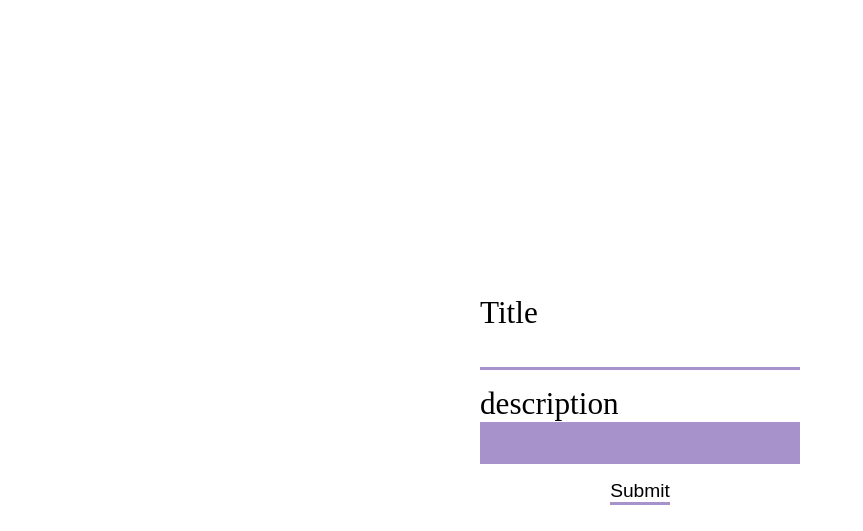
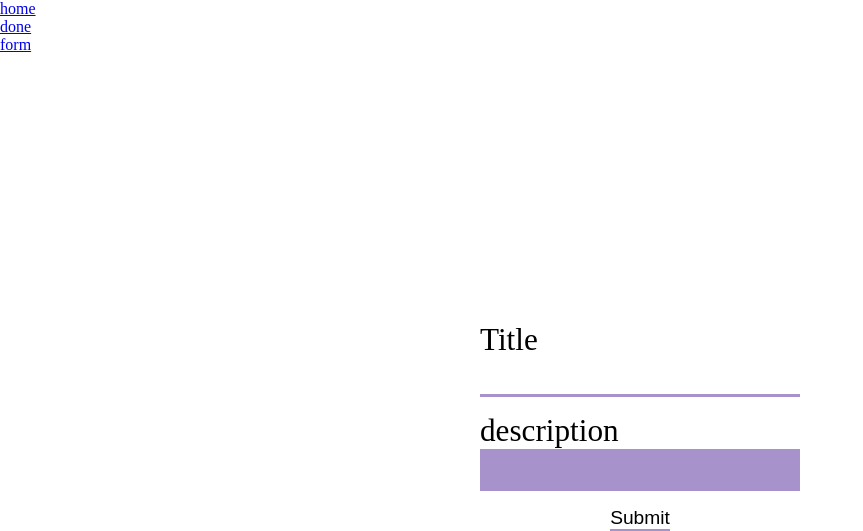
Before and after one commit to ralsei38/note, a Django app: page /form in a window 1280 px wide. Shown: the top 531 px of the page, without its empty margins (0-863 px from the left). Run offline with Django 3.2, Linux system fonts and the light colour scheme.

Commit message:
added a navigation bar

```diff
--- a/note_project/note_app/templates/done.html
+++ b/note_project/note_app/templates/done.html
@@ -5,15 +5,16 @@
         <meta charset="UTF-8">
         <meta http-equiv="X-UA-Compatible" content="IE=edge">
         <meta name="viewport" content="width=device-width, initial-scale=1.0">
+        <link rel="stylesheet" type="text/css" href="{% static 'note_app/nav.css' %}"/>
         <link rel="stylesheet" type="text/css" href="{% static 'note_app/done.css' %}">
         <link rel="preconnect" href="https://fonts.googleapis.com">
         <link rel="preconnect" href="https://fonts.gstatic.com" crossorigin>
         <link href="https://fonts.googleapis.com/css2?family=Roboto:wght@400;700&display=swap" rel="stylesheet">
-         <link href="https://fonts.googleapis.com/css2?family=Cormorant+Garamond&family=Roboto:wght@400;700&display=swap" rel="stylesheet">
+        <link href="https://fonts.googleapis.com/css2?family=Cormorant+Garamond&family=Roboto:wght@400;700&display=swap" rel="stylesheet">
     <title>Done</title>
 </head>
 <body>
-    <h1>Done</h1>
+    {% include "header.html" %}
     <section>
 
         {% for  note in  notes%}
--- a/note_project/note_app/templates/form.html
+++ b/note_project/note_app/templates/form.html
@@ -3,15 +3,18 @@
 <head>
     <meta charset="UTF-8">
     <meta http-equiv="X-UA-Compatible" content="IE=edge">
-    <meta name="viewport" content="width=device-width, initial-scale=1.0">
+    <link rel="stylesheet" type="text/css" href="{% static 'note_app/nav.css' %}"/>
     <link rel="stylesheet" type="text/css" href="{% static 'note_app/form.css' %}">
     <link rel="preconnect" href="https://fonts.googleapis.com">
     <link rel="preconnect" href="https://fonts.gstatic.com" crossorigin>
-
     <link href="https://fonts.googleapis.com/css2?family=Cormorant+Garamond&family=Roboto:wght@400;700&display=swap" rel="stylesheet">
-    <title>insert</title>
+    <link href="https://fonts.googleapis.com/css2?family=Roboto:wght@400;700&display=swap" rel="stylesheet">
+        <link href="https://fonts.googleapis.com/css2?family=Cormorant+Garamond&family=Roboto:wght@400;700&display=swap" rel="stylesheet">
+    <meta name="viewport" content="width=device-width, initial-scale=1.0">
+    <title>form</title>
 </head>
 <body>
+    {% include "header.html" %}
     <form action="{% url 'form' %}">
         {% csrf_token %}
         <div class="main_container">
--- /dev/null
+++ b/note_project/note_app/templates/header.html
@@ -0,0 +1,9 @@
+<header>
+    <nav>
+        <ul>
+            <li> <a href="{% url 'index' %}">home</a></li>
+            <li> <a href="{% url 'done' %}">done</a></li>
+            <li> <a href="{% url 'form' %}">form</a></li>
+        </ul>
+    </nav>
+</header>
--- a/note_project/note_app/templates/index.html
+++ b/note_project/note_app/templates/index.html
@@ -5,15 +5,16 @@
         <meta charset="UTF-8">
         <meta http-equiv="X-UA-Compatible" content="IE=edge">
         <meta name="viewport" content="width=device-width, initial-scale=1.0">
+        <link rel="stylesheet" type="text/css" href="{% static 'note_app/nav.css' %}"/>
         <link rel="stylesheet" type="text/css" href="{% static 'note_app/style.css' %}">
         <link rel="preconnect" href="https://fonts.googleapis.com">
         <link rel="preconnect" href="https://fonts.gstatic.com" crossorigin>
         <link href="https://fonts.googleapis.com/css2?family=Roboto:wght@400;700&display=swap" rel="stylesheet">
-         <link href="https://fonts.googleapis.com/css2?family=Cormorant+Garamond&family=Roboto:wght@400;700&display=swap" rel="stylesheet">
+        <link href="https://fonts.googleapis.com/css2?family=Cormorant+Garamond&family=Roboto:wght@400;700&display=swap" rel="stylesheet">
     <title>home</title>
 </head>
 <body>
-    <h1>Notes</h1>
+    {% include "header.html" %}
     <section>
 
         {% for  note in  notes%}
```
